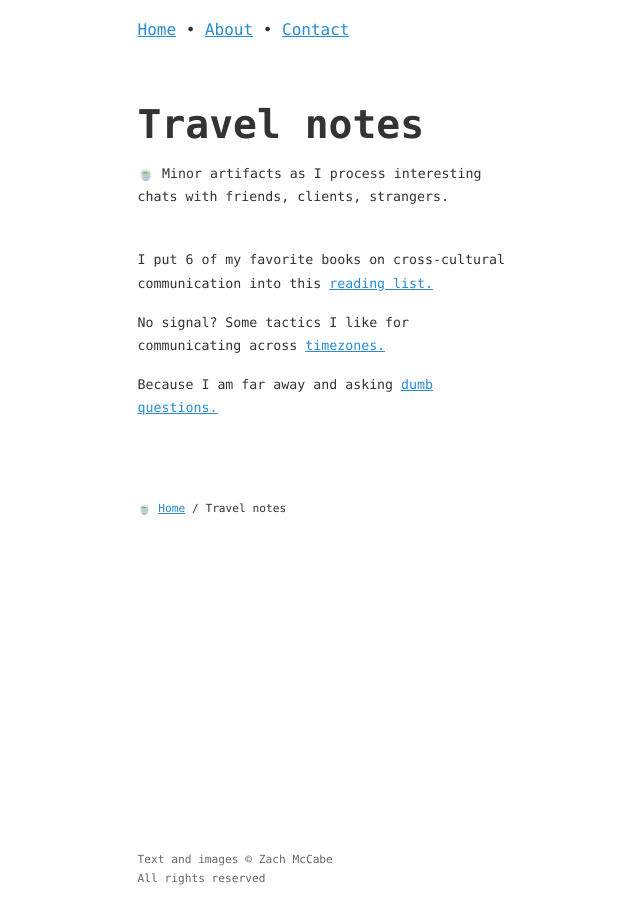
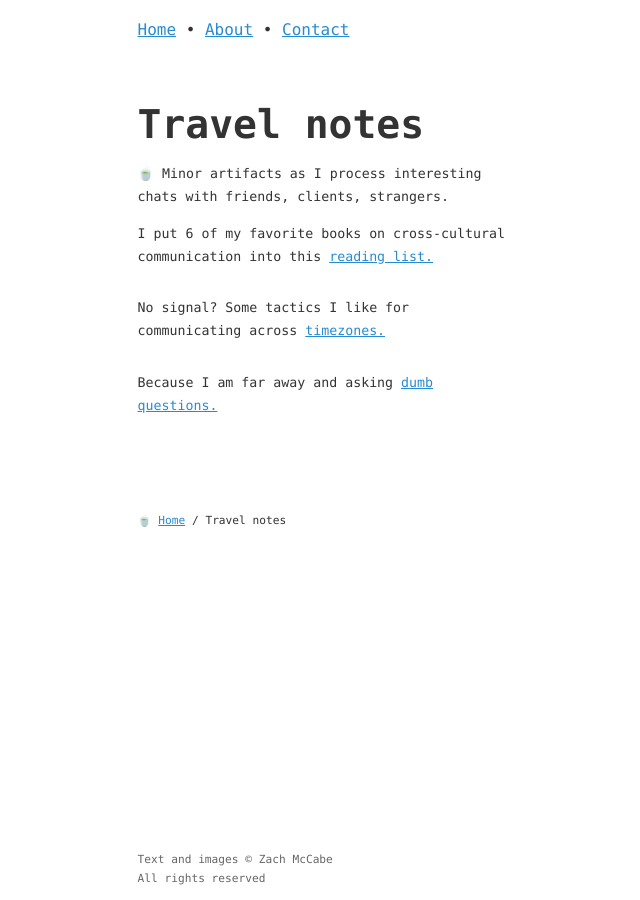
Before and after one commit to zachmccabe/zachmccabe.github.io, a Jekyll site: the page built from _travel/travel.md, in a window 1280 px wide. Shown: the whole page, without its empty margins (197-837 px from the left). Built offline with Jekyll 4.4.1, drawn with Linux system fonts in a browser that asks for light colours.

Commit message:
Update kao-midnite-13.css
Adding `lede`, `space` classes. Tweaking `scan` class.

```diff
--- a/assets/kao-midnite-13.css
+++ b/assets/kao-midnite-13.css
@@ -395,6 +395,12 @@ h4 {
   font-size: var(--fs-100);
 }
 
+.lede {
+  font-size: var(--fs-100);
+  margin: 0;
+  padding: 0;
+}
+
 mark {
   background-color: rgba(255,255,255,0);
   border-bottom: 0.1rem dotted currentColor;
@@ -427,8 +433,12 @@ p + h3, p + h4 {
 }
 */
 
-.scan {
- padding-top: 0.83rem;
+.scan p {
+ margin-bottom: 2.1em;
+}
+
+.space {
+ padding-bottom: 4.3rem;
 }
 
 /*
```
